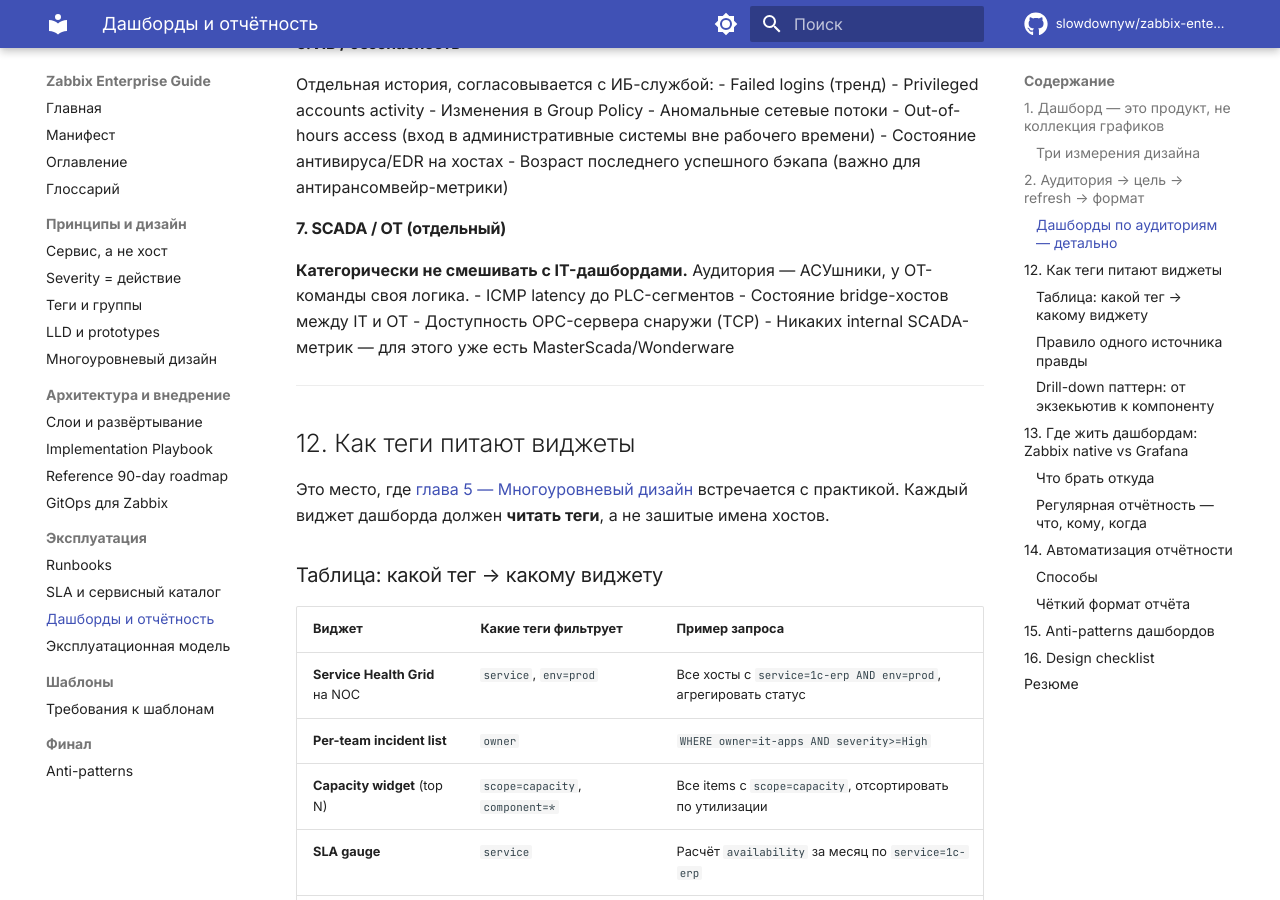
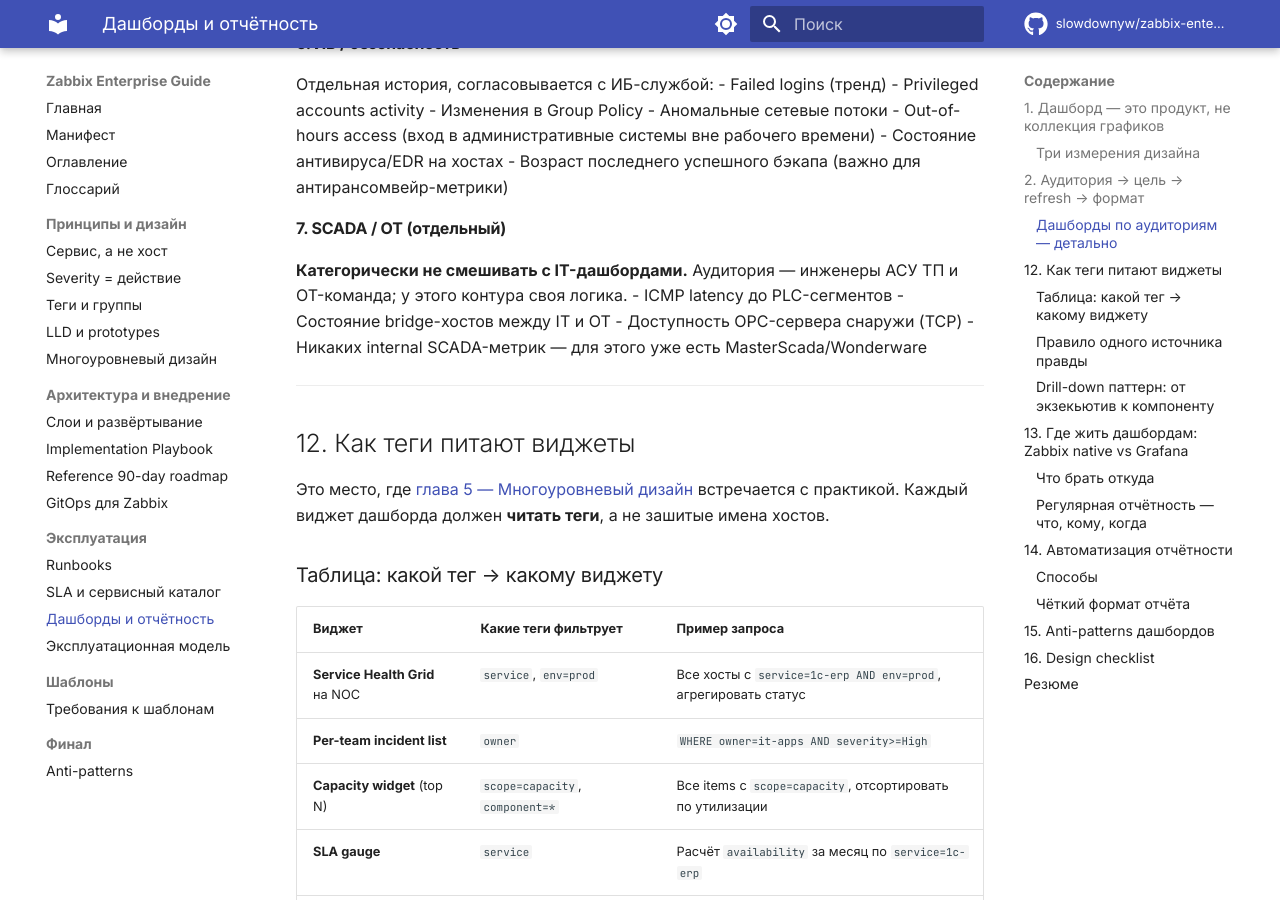
Before and after one commit to slowdownyw/zabbix-enterprise-guide, an MkDocs documentation site: the page built from docs/11_dashboards_reporting.md, in a window 1280 px wide and 900 px high, scrolled down 4949 px. Built offline with MkDocs 1.6.1 and Material for MkDocs 9.7.7, drawn with Linux system fonts in a browser that asks for light colours; comment, search, counter and statistics services are not loaded.

Commit message:
alpha-v03-terminology

```diff
--- a/docs/11_dashboards_reporting.md
+++ b/docs/11_dashboards_reporting.md
@@ -196,7 +196,7 @@
 
 #### 7. SCADA / OT (отдельный)
 
-**Категорически не смешивать с IT-дашбордами.** Аудитория — АСУшники, у OT-команды своя логика.
+**Категорически не смешивать с IT-дашбордами.** Аудитория — инженеры АСУ ТП и OT-команда; у этого контура своя логика.
 - ICMP latency до PLC-сегментов
 - Состояние bridge-хостов между IT и OT
 - Доступность OPC-сервера снаружи (TCP)
```
